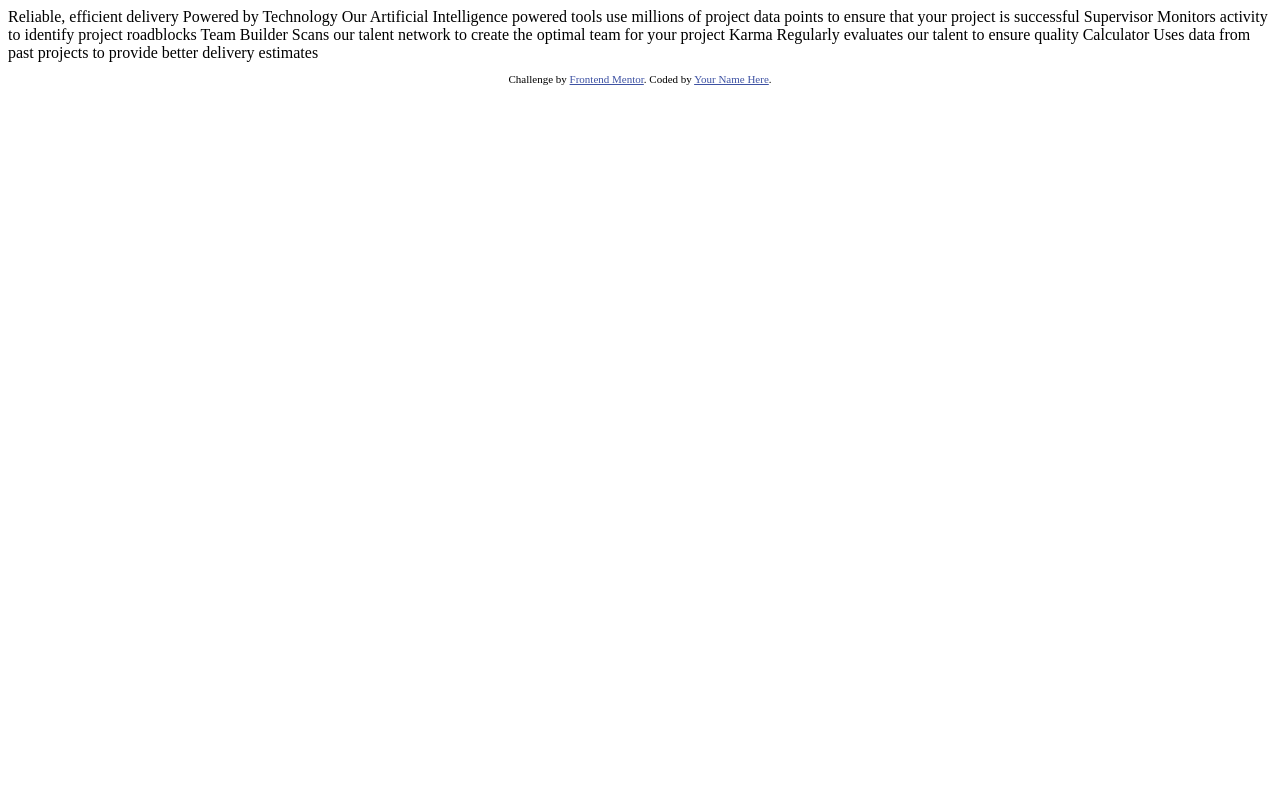
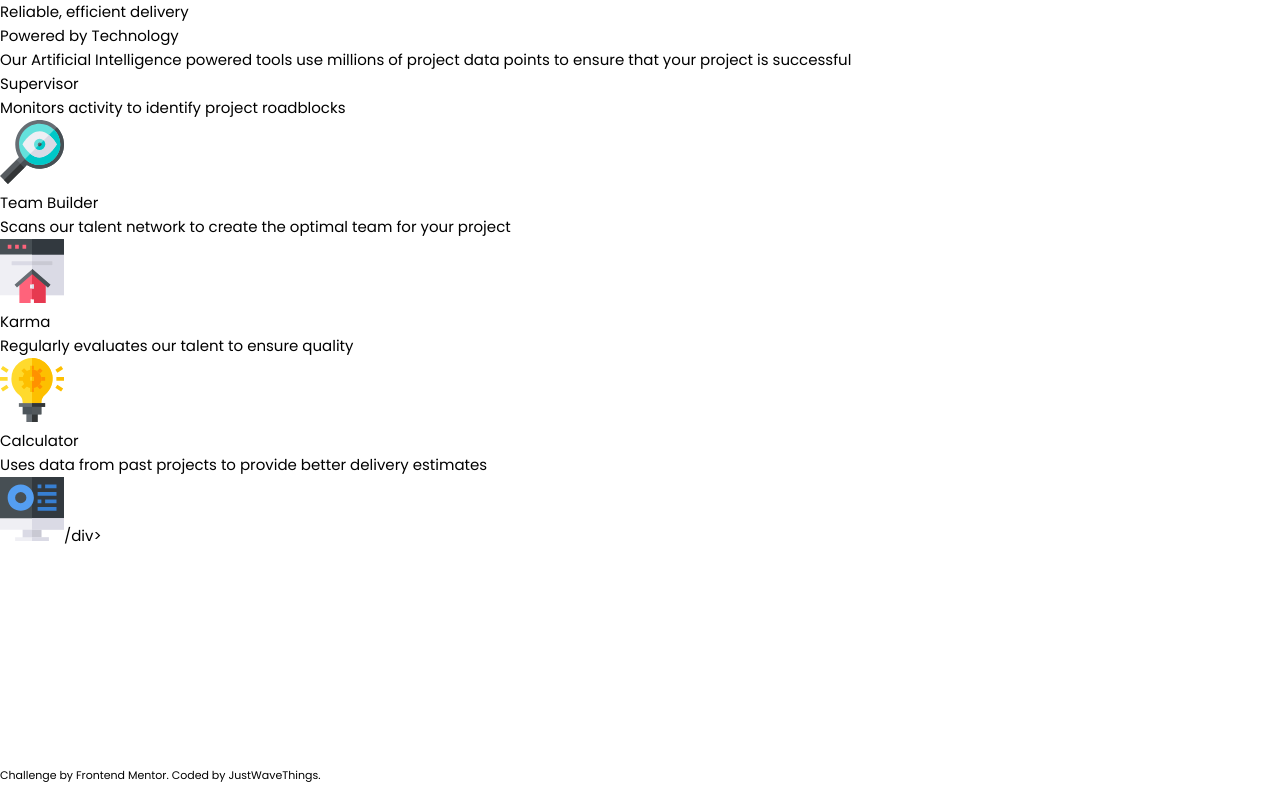
Before and after one commit to JustWaveThings/Frontend_Mentor_FourCardFeatureSectionChallenge, a plain HTML site: page index.html in a window 1280 px wide. Drawn offline with Linux system fonts and the light colour scheme.

Commit message:
Ready to do page layout

```diff
--- a/index.html
+++ b/index.html
@@ -1,45 +1,62 @@
 <!DOCTYPE html>
 <html lang="en">
+
 <head>
   <meta charset="UTF-8">
-  <meta name="viewport" content="width=device-width, initial-scale=1.0"> <!-- displays site properly based on user's device -->
+  <meta name="viewport" content="width=device-width, initial-scale=1.0">
+  <!-- displays site properly based on user's device -->
 
   <link rel="icon" type="image/png" sizes="32x32" href="./images/favicon-32x32.png">
+  <link rel="stylesheet" href="style.css">
+  <title>Frontend Mentor | Four card feature section</title>
+</head>
 
-  <title>Frontend Mentor | Four card feature section</title>
-
-  <!-- Feel free to remove these styles or customise in your own stylesheet 👍 -->
-  <style>
-    .attribution { font-size: 11px; text-align: center; }
-    .attribution a { color: hsl(228, 45%, 44%); }
-  </style>
-</head>
 <body>
-
-  Reliable, efficient delivery
-  Powered by Technology
-
+  <div class="container">
+    <div class="header">
+      <div class="header-text">Reliable, efficient delivery</div>
+      <div class="subheader">Powered by Technology</div>
+      <div class="header-copy">
         Our Artificial Intelligence powered tools use millions of project data points
         to ensure that your project is successful
+      </div>
+    </div>
+    <div class="main">
+      <div class="column left">
+        <div class="card supervisor">
+          <div class="title">Supervisor</div>
+          <div class="copy">Monitors activity to identify project roadblocks</div>
+          <img src="images/icon-supervisor.svg" alt="Magnifying Lens">
+        </div>
+      </div>
+      <div class="column middle">
+        <div class="card team-builder">
+          <div class="title">Team Builder</div>
+          <div class="copy">Scans our talent network to create the optimal team for your project</div><img
+            src="images/icon-team-builder.svg" alt="icon of a home and web-browser">
+        </div>
+        <div class="card karma">
+          <div class="title">Karma</div>
+          <div class="copy">Regularly evaluates our talent to ensure quality</div><img src="images/icon-karma.svg"
+            alt="Lightbulb icon">
+        </div>
+      </div>
+      <div class="column right">
+        <div class="card calculator">
+          <div class="title">Calculator</div>
+          <div class="copy">Uses data from past projects to provide better delivery estimates</div><img
+            src="images/icon-calculator.svg" alt="Desktop Monitor Icon">/div>
+        </div>
+      </div>
 
-  Supervisor
-  Monitors activity to identify project roadblocks
-
-  Team Builder
-  Scans our talent network to create the optimal team for your project
-
-  Karma
-  Regularly evaluates our talent to ensure quality
-
-  Calculator
-  Uses data from past projects to provide better delivery estimates
-
+    </div>
 
     <footer>
-    <p class="attribution">
+      <div class=" attribution">
         Challenge by <a href="https://www.frontendmentor.io?ref=challenge" target="_blank">Frontend Mentor</a>.
-      Coded by <a href="#">Your Name Here</a>.
-    </p>
+        Coded by <a href="https://github.com/JustWaveThings">JustWaveThings</a>.
+      </div>
     </footer>
 </body>
+
 </html>
--- /dev/null
+++ b/style.css
@@ -0,0 +1,173 @@
+@import url('https://fonts.googleapis.com/css2?family=Poppins:wght@200;400;600&display=swap');
+
+
+:root {
+  --color-Red: hsl(0, 78%, 62%);
+  --color-Cyan: hsl(180, 62%, 55%);
+  --color-Orange: hsl(34, 97%, 64%);
+  --color-Blue: hsl(212, 86%, 64%);
+  --color-Very-Dark-Blue: hsl(234, 12%, 34%);
+  --color-Grayish-Blue: hsl(229, 6%, 66%);
+  --color-Very-Light-Gray: hsl(0, 0%, 98%);
+
+}
+
+/* http://meyerweb.com/eric/tools/css/reset/
+   v2.0 | 20110126
+   License: none (public domain)
+*/
+
+html,
+body,
+div,
+span,
+applet,
+object,
+iframe,
+h1,
+h2,
+h3,
+h4,
+h5,
+h6,
+p,
+blockquote,
+pre,
+a,
+abbr,
+acronym,
+address,
+big,
+cite,
+code,
+del,
+dfn,
+em,
+img,
+ins,
+kbd,
+q,
+s,
+samp,
+small,
+strike,
+strong,
+sub,
+sup,
+tt,
+var,
+b,
+u,
+i,
+center,
+dl,
+dt,
+dd,
+ol,
+ul,
+li,
+fieldset,
+form,
+label,
+legend,
+table,
+caption,
+tbody,
+tfoot,
+thead,
+tr,
+th,
+td,
+article,
+aside,
+canvas,
+details,
+embed,
+figure,
+figcaption,
+footer,
+header,
+hgroup,
+menu,
+nav,
+output,
+ruby,
+section,
+summary,
+time,
+mark,
+audio,
+video {
+  margin: 0;
+  padding: 0;
+  border: 0;
+  font-size: 100%;
+  font: inherit;
+  vertical-align: baseline;
+}
+
+/* HTML5 display-role reset for older browsers */
+article,
+aside,
+details,
+figcaption,
+figure,
+footer,
+header,
+hgroup,
+menu,
+nav,
+section {
+  display: block;
+}
+
+body {
+  line-height: 1.6;
+  font-family: 'Poppins', sans-serif;
+  font-size: 15px;
+}
+
+ol,
+ul {
+  list-style: none;
+}
+
+blockquote,
+q {
+  quotes: none;
+}
+
+blockquote:before,
+blockquote:after,
+q:before,
+q:after {
+  content: '';
+  content: none;
+}
+
+table {
+  border-collapse: collapse;
+  border-spacing: 0;
+
+}
+
+/* END CSS RESET */
+
+
+
+
+footer {
+  align-self: center;
+  position: absolute;
+  bottom: 15px;
+}
+
+.attribution {
+  font-size: 11px;
+  text-align: center;
+  color: var(--color--Slightly-transparent-white-stat-headings);
+}
+.attribution a {
+  color: var(--color--Soft-violet-accent);
+  text-decoration: none;
+}
```
Also changed, not shown: 1 other file. Lines whose indentation alone changed are shown as unchanged.
